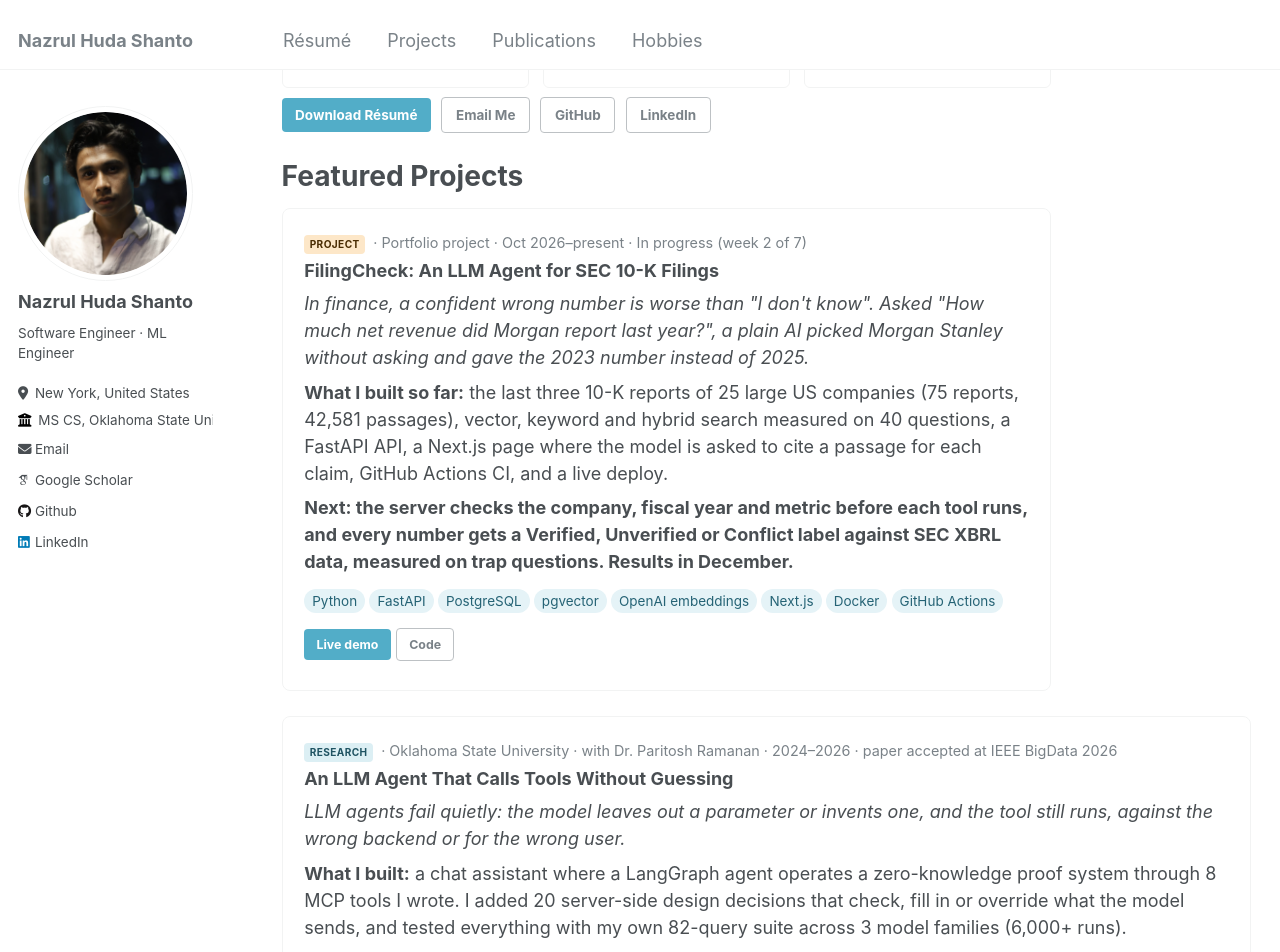
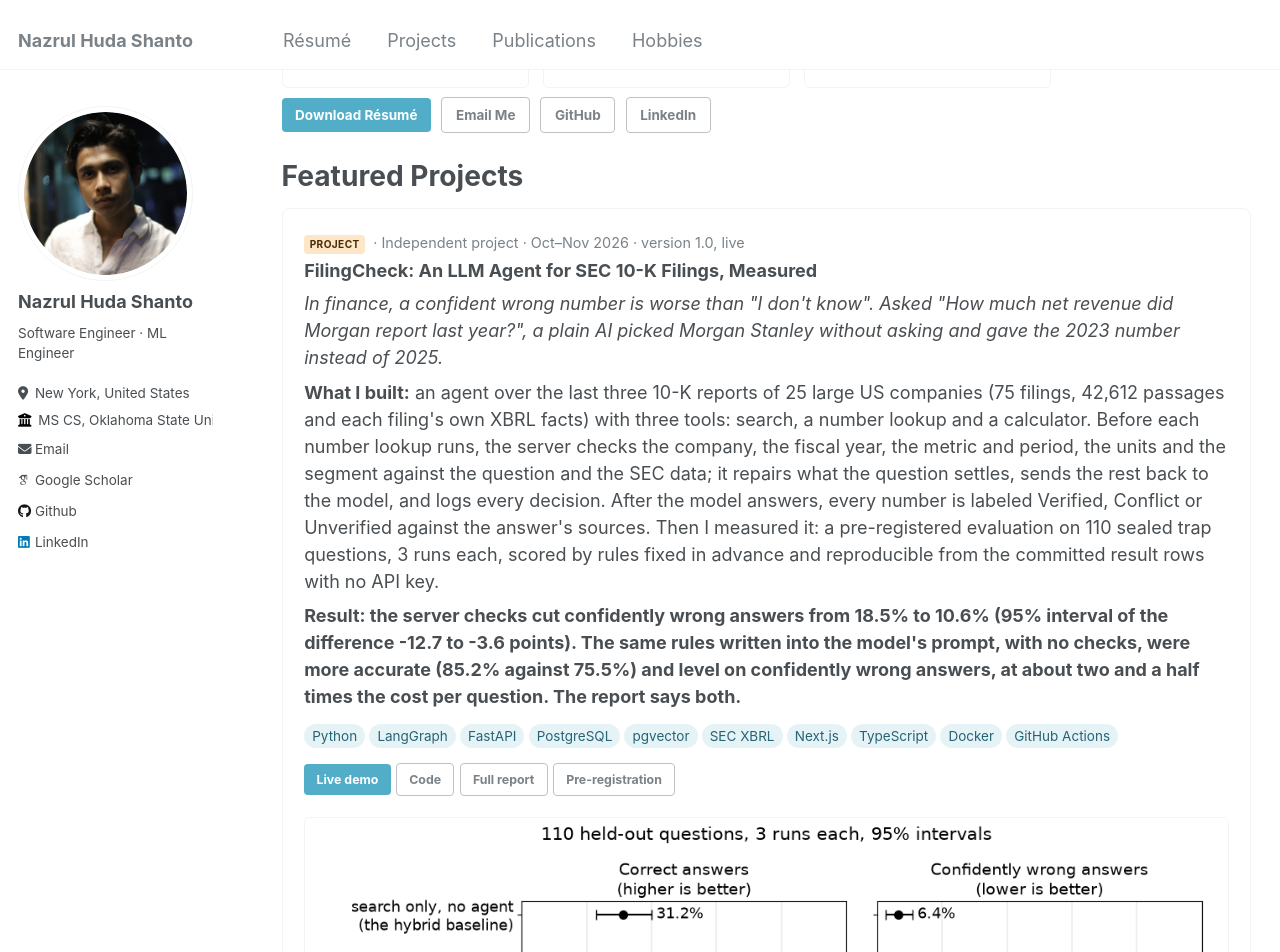
Before and after one commit to nazrulhuda/nazrul.github.io, a Jekyll site: the page built from _pages/about.md, in a window 1280 px wide and 1400 px high, scrolled down 352 px. Shown: the top 952 px of the window. Built offline with Jekyll 4.4.1, drawn with Linux system fonts in a browser that asks for light colours; some web fonts are replaced; some of the changed text lies outside the part shown.

Commit message:
FilingCheck 1.0: the measured result, the summary chart and the report links

```diff
--- a/_pages/about.md
+++ b/_pages/about.md
@@ -27,17 +27,25 @@ I am a software engineer and ML engineer in New York City. I like building syste
 
 # Featured Projects
 
-<div class="card">
-  <p class="meta"><span class="kind kind--project">Project</span> · Portfolio project · Oct 2026–present · In progress (week 2 of 7)</p>
-  <h3>FilingCheck: An LLM Agent for SEC 10-K Filings</h3>
-  <p class="hook">In finance, a confident wrong number is worse than "I don't know". Asked "How much net revenue did Morgan report last year?", a plain AI picked Morgan Stanley without asking and gave the 2023 number instead of 2025.</p>
-  <p><b>What I built so far:</b> the last three 10-K reports of 25 large US companies (75 reports, 42,581 passages), vector, keyword and hybrid search measured on 40 questions, a FastAPI API, a Next.js page where the model is asked to cite a passage for each claim, GitHub Actions CI, and a live deploy.</p>
-  <p class="result">Next: the server checks the company, fiscal year and metric before each tool runs, and every number gets a Verified, Unverified or Conflict label against SEC XBRL data, measured on trap questions. Results in December.</p>
-  <div class="tags"><span class="tag">Python</span><span class="tag">FastAPI</span><span class="tag">PostgreSQL</span><span class="tag">pgvector</span><span class="tag">OpenAI embeddings</span><span class="tag">Next.js</span><span class="tag">Docker</span><span class="tag">GitHub Actions</span></div>
-  <p>
-    <a class="btn btn--info btn--small" href="https://filingcheck.vercel.app">Live demo</a>
-    <a class="btn btn--inverse btn--small" href="https://github.com/nazrulhuda/filingcheck">Code</a>
-  </p>
+<div class="card has-media media-wide">
+  <div>
+    <p class="meta"><span class="kind kind--project">Project</span> · Independent project · Oct–Nov 2026 · version 1.0, live</p>
+    <h3>FilingCheck: An LLM Agent for SEC 10-K Filings, Measured</h3>
+    <p class="hook">In finance, a confident wrong number is worse than "I don't know". Asked "How much net revenue did Morgan report last year?", a plain AI picked Morgan Stanley without asking and gave the 2023 number instead of 2025.</p>
+    <p><b>What I built:</b> an agent over the last three 10-K reports of 25 large US companies (75 filings, 42,612 passages and each filing's own XBRL facts) with three tools: search, a number lookup and a calculator. Before each number lookup runs, the server checks the company, the fiscal year, the metric and period, the units and the segment against the question and the SEC data; it repairs what the question settles, sends the rest back to the model, and logs every decision. After the model answers, every number is labeled Verified, Conflict or Unverified against the answer's sources. Then I measured it: a pre-registered evaluation on 110 sealed trap questions, 3 runs each, scored by rules fixed in advance and reproducible from the committed result rows with no API key.</p>
+    <p class="result">Result: the server checks cut confidently wrong answers from 18.5% to 10.6% (95% interval of the difference -12.7 to -3.6 points). The same rules written into the model's prompt, with no checks, were more accurate (85.2% against 75.5%) and level on confidently wrong answers, at about two and a half times the cost per question. The report says both.</p>
+    <div class="tags"><span class="tag">Python</span><span class="tag">LangGraph</span><span class="tag">FastAPI</span><span class="tag">PostgreSQL</span><span class="tag">pgvector</span><span class="tag">SEC XBRL</span><span class="tag">Next.js</span><span class="tag">TypeScript</span><span class="tag">Docker</span><span class="tag">GitHub Actions</span></div>
+    <p>
+      <a class="btn btn--info btn--small" href="https://filingcheck.vercel.app">Live demo</a>
+      <a class="btn btn--inverse btn--small" href="https://github.com/nazrulhuda/filingcheck">Code</a>
+      <a class="btn btn--inverse btn--small" href="https://github.com/nazrulhuda/filingcheck/blob/v1.0/eval/results/2026-11-14_final_report.md">Full report</a>
+      <a class="btn btn--inverse btn--small" href="https://github.com/nazrulhuda/filingcheck/blob/v1.0/eval/PREREGISTRATION.md">Pre-registration</a>
+    </p>
+  </div>
+  <div class="card-media">
+    <a href="/images/filingcheck_summary.png"><img src="/images/filingcheck_summary.png" alt="Correct answers and confidently wrong answers on the 110 held-out questions, for search only, the agent with no checks, the agent with the rules in the prompt, and the agent with the server checks, each with its 95% interval"></a>
+    <p class="media-caption">Correct and confidently wrong answers on the 110 held-out questions, by arm, with 95% intervals. Drawn by the project's report code from the committed result rows.</p>
+  </div>
 </div>
 
 <div class="card has-media media-wide">
```
Also changed, not shown: _pages/projects.md (+8 -7 lines), images/filingcheck_summary.png (added).
